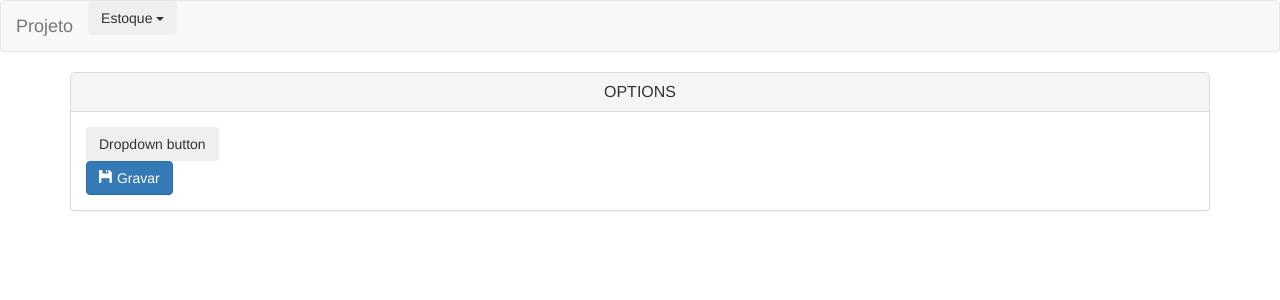
After one commit to Gileno29/api-rest, a Django app: page /estoque/estoque in a window 1280 px wide. The commit adds this page. Shown: the top 300 px of the page. Run offline with Django 4.2, Linux system fonts and the light colour scheme; some libraries are stand-ins or nearby versions.

Commit message:
Divisão de templates

```diff
--- a/api/api/urls.py
+++ b/api/api/urls.py
@@ -18,7 +18,9 @@ from django.urls import path, include
 from estoque import  views
 
 urlpatterns = [
+    path('',include('estoque.urls')),
     path('admin/', admin.site.urls),
     path('estoque/', include('estoque.urls')),
 
+
 ]
--- a/api/estoque/urls.py
+++ b/api/estoque/urls.py
@@ -6,5 +6,7 @@ urlpatterns = [
 
     path('', views.index, name='index'),
     path('additem', views.add_item, name="additem"),
-    path('saveitem', views.save_item, name="saveitem")
+    path('saveitem', views.save_item, name="saveitem"),
+    path('addestoque', views.create_estoque, name="addestoque"),
+    path('estoque', views.estoque, name='estoque')
 ]
--- a/api/estoque/views.py
+++ b/api/estoque/views.py
@@ -8,7 +8,6 @@ def index(request):
 
 
 def add_item(request):
-
     return render(request,'front_end_crud/add_item.html')
 
 
@@ -30,11 +29,29 @@ def save_item(request):
         return redirect(add_item)
 
 
+def estoque(request):
+    return render(request, 'front_end_crud/estoque.html')
+def create_estoque(request):
+    return render(request,'front_end_crud/add_estoque.html')
+
+
+
+
+def save_estoque(request):
+    if request.method=="POST":
+        data=request.POST
+        name=data.get("name")
+        estoque=models.Estoque()
+        estoque.name=name
+        estoque.save()
+        return redirect(create_estoque)
+
 
 def view_itens(request):
     itens=models.Item.objects.all()
     context={'itens':itens}
     return render(request, 'view', context)
+
 
 def delete_item(request):
     if request.method=="POST":
--- /dev/null
+++ b/api/templates/front_end_crud/estoque.html
@@ -0,0 +1,36 @@
+
+{% include 'partials/menu.html' %}
+<div class="container">
+    <div class="panel panel-default">
+      <div class="panel-heading">
+        <h3 class="panel-title text-center">OPTIONS</h3>
+      </div>
+
+      <div class="panel-body">
+
+        <form action="/estoque/saveitem" class="form-horizontal" method="post">
+          {% csrf_token %}
+          <div>
+
+            <div class="dropdown">
+                <button class="btn btn-secondary dropdown-toggle" type="button" id="dropdownMenuButton" data-toggle="dropdown" aria-haspopup="true" aria-expanded="false">
+                  Dropdown button
+                </button>
+                <div class="dropdown-menu" aria-labelledby="dropdownMenuButton">
+                  <a class="dropdown-item" href="addestoque">Create Estoque</a>
+                  <a class="dropdown-item" href="additem">Create Item</a>
+
+                </div>
+            </div>
+
+          </div>
+
+          <button type="submit" class="btn btn-primary">
+            <span class="glyphicon glyphicon-floppy-disk" aria-hidden="true"></span> Gravar
+          </button>
+        </form>
+      </div>
+    </div>
+  </div>
+
+  {% include 'partials/footer.html' %}
--- /dev/null
+++ b/api/templates/front_end_crud/index.html
@@ -0,0 +1,6 @@
+{% include 'partials/menu.html' %}
+<div class="container">
+   <h1>INDEX</h1>
+  </div>
+
+  {% include 'partials/footer.html' %}
--- /dev/null
+++ b/api/templates/partials/footer.html
@@ -0,0 +1,21 @@
+<script src="resources/js/jquery.min.js"></script>
+<script src="resources/js/bootstrap.min.js"></script>
+
+
+
+
+
+
+
+
+
+
+<!-- jQuery (necessary for Bootstrap's JavaScript plugins) -->
+<script src="https://cdn.jsdelivr.net/npm/bootstrap@3.3.7/dist/js/bootstrap.min.js" integrity="sha384-Tc5IQib027qvyjSMfHjOMaLkfuWVxZxUPnCJA7l2mCWNIpG9mGCD8wGNIcPD7Txa" crossorigin="anonymous"></script>
+<!-- Include all compiled plugins (below), or include individual files as needed -->
+
+
+
+<script src="js/bootstrap.min.js"></script>
+</body>
+</html>
--- /dev/null
+++ b/api/templates/partials/menu.html
@@ -0,0 +1,43 @@
+<!DOCTYPE html>
+<html lang="en">
+  <head>
+    <meta charset="utf-8">
+    <meta http-equiv="X-UA-Compatible" content="IE=edge">
+    <meta name="viewport" content="width=device-width, initial-scale=1">
+    <!-- The above 3 meta tags *must* come first in the head; any other head content must come *after* these tags -->
+    <title>Bootstrap 101 Template</title>
+
+    <!-- Bootstrap -->
+    <!--[if lt IE 9]>
+    <link href="css/bootstrap.min.css" rel="stylesheet">
+    <![endif]-->
+
+    <!-- HTML5 shim and Respond.js for IE8 support of HTML5 elements and media queries -->
+    <!-- WARNING: Respond.js doesn't work if you view the page via file:// -->
+
+    <link rel="stylesheet" href="https://cdn.jsdelivr.net/npm/bootstrap@3.3.7/dist/css/bootstrap.min.css" integrity="sha384-BVYiiSIFeK1dGmJRAkycuHAHRg32OmUcww7on3RYdg4Va+PmSTsz/K68vbdEjh4u" crossorigin="anonymous">
+
+  </head>
+  <body>
+
+    <nav class="navbar navbar-default">
+      <div class="container-fluid">
+        <div class="navbar-header">
+          <a class="navbar-brand" href="#">Projeto</a>
+        </div>
+
+        <div id="navbar" class="navbar-collapse collapse">
+          <div class="nav navbar-nav">
+                <div class="dropdown">
+                    <button class="btn btn-secondary dropdown-toggle" type="button" id="dropdownMenuButton" data-toggle="dropdown" aria-haspopup="true" aria-expanded="false">
+                        Estoque <span class="caret"></span>
+                    </button>
+                    <div class="dropdown-menu" aria-labelledby="dropdownMenuButton">
+                            <a class="dropdown-item" href="addestoque">Create Estoque</a>
+                            <a class="dropdown-item" href="additem">Create Item</a>
+                    </div>
+
+                </div>
+           </div>
+        </div>
+    </nav>
```
Also changed, not shown: api/templates/front_end_crud/add_estoque.html (added, +32 -0 lines), api/templates/front_end_crud/add_item.html (+2 -108 lines).
